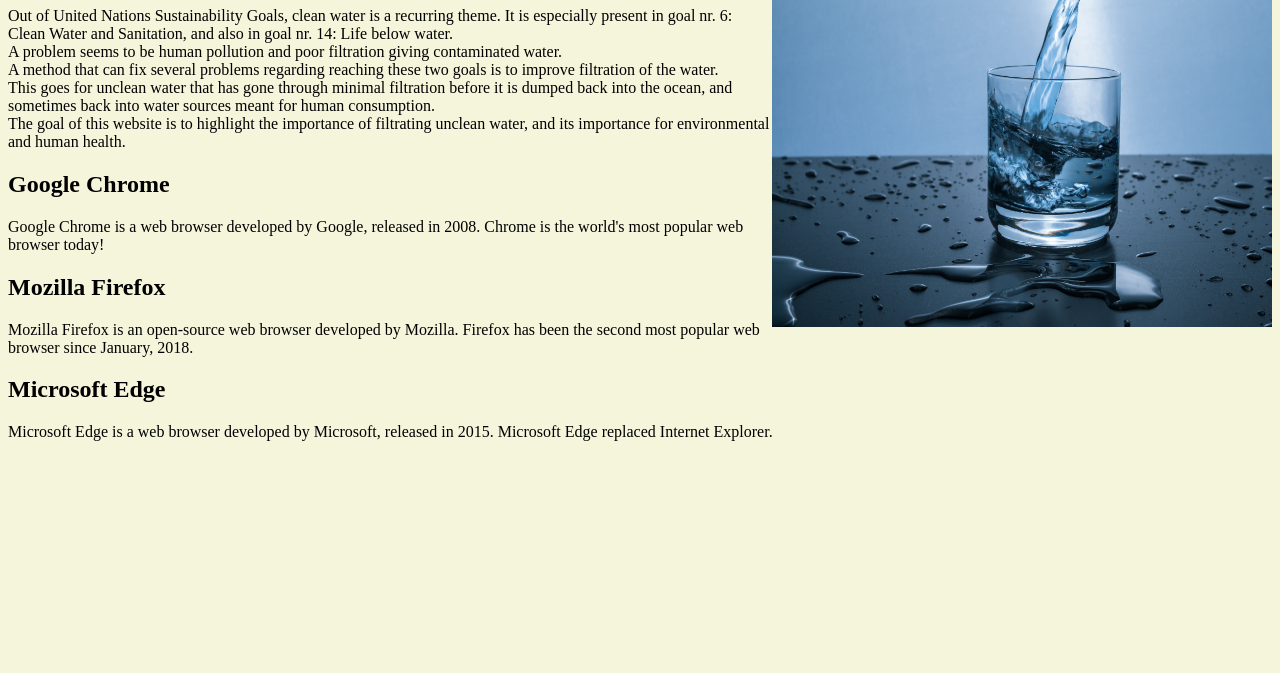
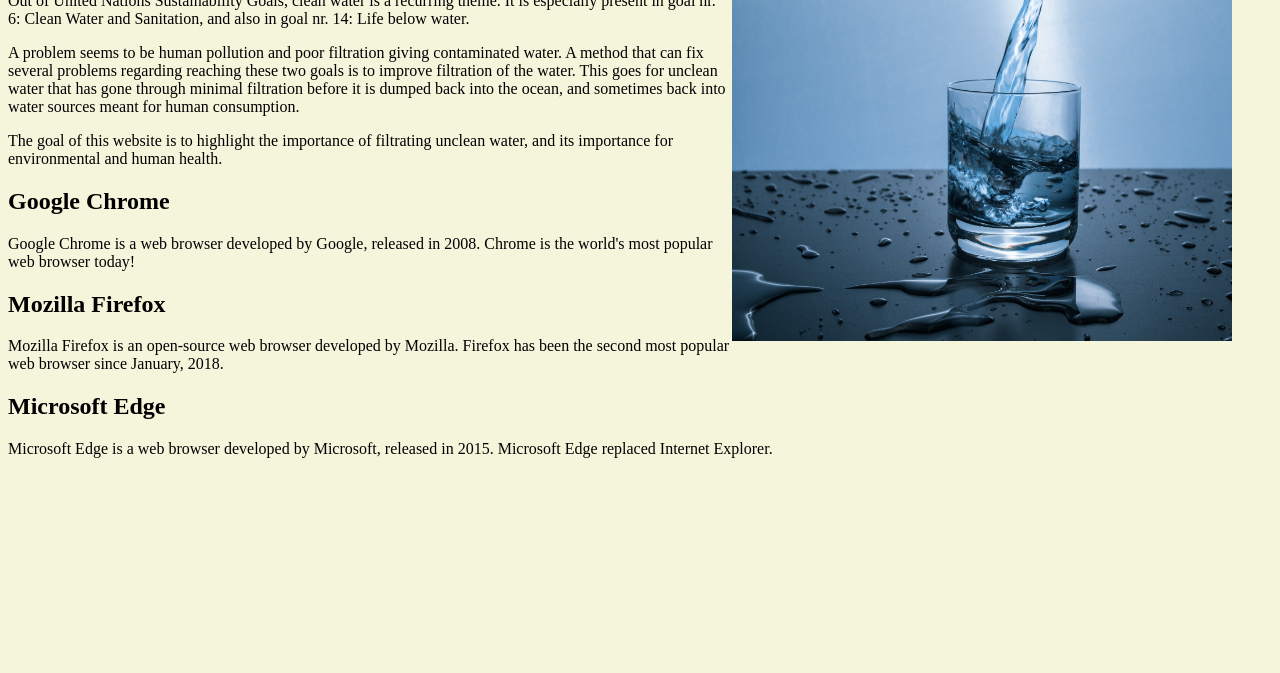
Before and after one commit to jonasnico/nettside-1, a plain HTML site: page index.html in a window 1280 px wide. Shown: the part 127-800 px from the top of the page. Drawn offline with Linux system fonts and the light colour scheme.

Commit message:
Endrings

```diff
--- a/css/styles.css
+++ b/css/styles.css
@@ -1,6 +1,14 @@
-body{
+body {
   background-color: #F5F5DC;
 }
+
+/*.nav {
+  overflow: hidden;
+  background-color: #333;
+  position: fixed; /* Set the navbar to fixed position */
+  top: 0; /* Position the navbar at the top of the page */
+  width: 100%; /* Full width */
+}/*
 
 ul {
   list-style-type: none;
--- a/index.html
+++ b/index.html
@@ -18,17 +18,30 @@
       </header>
 
       <div class="bgimg">
-      <img src="images/water-glass.jpg" alt="Water running over hand" style="float:right;width:500px;height:400px;">
+        <img src="images/water-glass.jpg" alt="Water running over hand"
+        style="float:right;width:500px;height:400px;">
       </div>
 
+      <div class="index">
+
+      <section>
+
       <h1>Info om dette prosjektet</h1>
-      <p> Out of United Nations Sustainability Goals, clean water is a recurring theme.
-      It is especially present in goal nr. 6: Clean Water and Sanitation, and also in goal nr. 14: Life below water.<br>
-      A problem seems to be human pollution and poor filtration giving contaminated water.<br>
-      A method that can fix several problems regarding reaching these two goals is to improve filtration of the water.<br>
-      This goes for unclean water that has gone through minimal filtration before it is dumped back into the ocean, and sometimes back into water sources meant for human consumption.<br>
-      The goal of this website is to highlight the importance of filtrating unclean water, and its importance for environmental and human health.<br>
-    </p>
+      <p>
+        Out of United Nations Sustainability Goals, clean water is a recurring theme.
+        It is especially present in goal nr. 6: Clean Water and Sanitation, and also in goal nr. 14: Life below water.
+      </p>
+      <p>
+        A problem seems to be human pollution and poor filtration giving contaminated water.
+        A method that can fix several problems regarding reaching these two goals is to improve filtration of the water.
+        This goes for unclean water that has gone through minimal filtration before
+        it is dumped back into the ocean, and sometimes back into water sources meant for human consumption.
+      </p>
+      </p>
+      The goal of this website is to highlight the importance of filtrating unclean water,
+      and its importance for environmental and human health.
+      </p>
+    </section>
 
     <article>
 <h2>Google Chrome</h2>
@@ -46,6 +59,6 @@
 </article>
 
 
-
+  </div>
   </body>
 </html>
```
Also changed, not shown: idea.html (+2 -0 lines).
